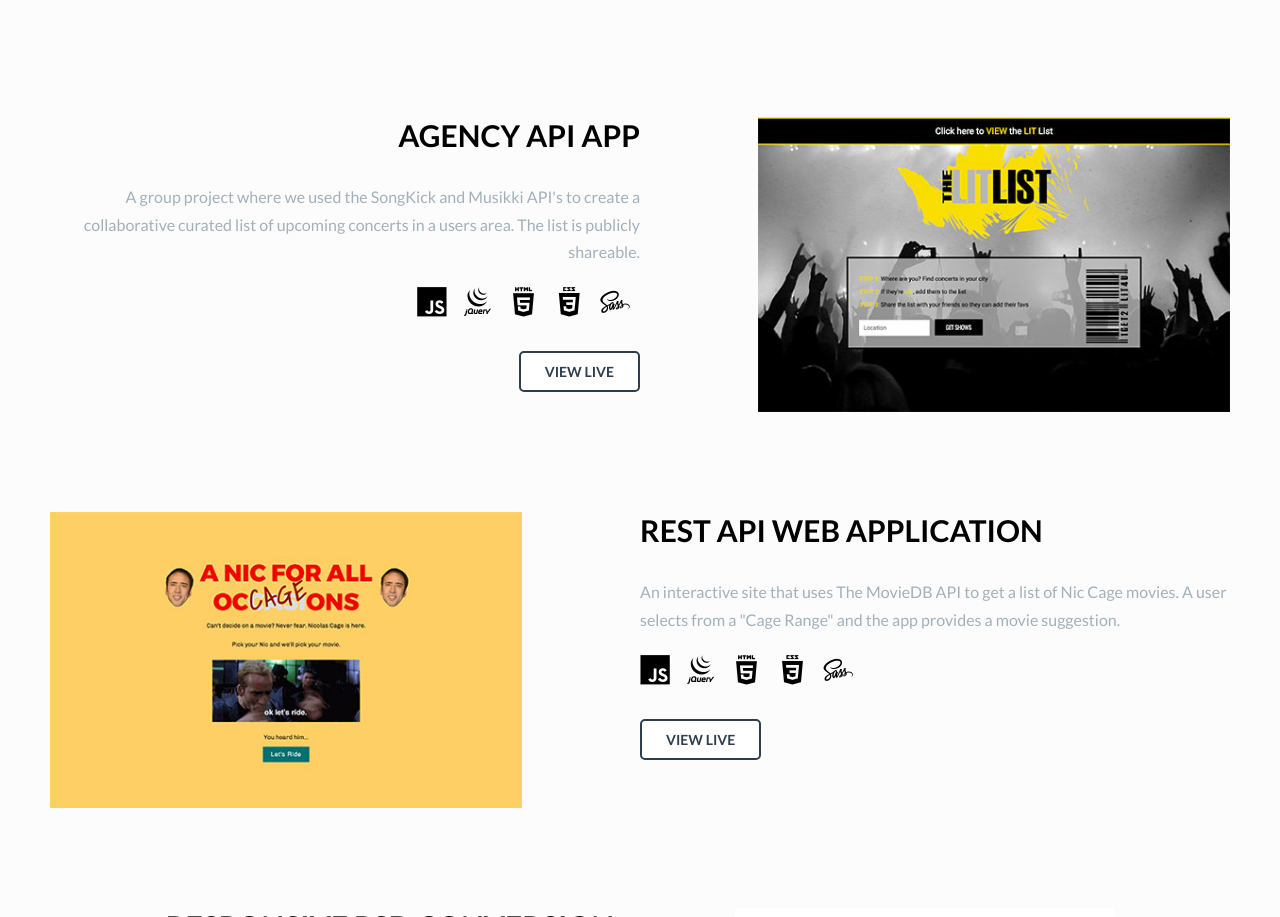
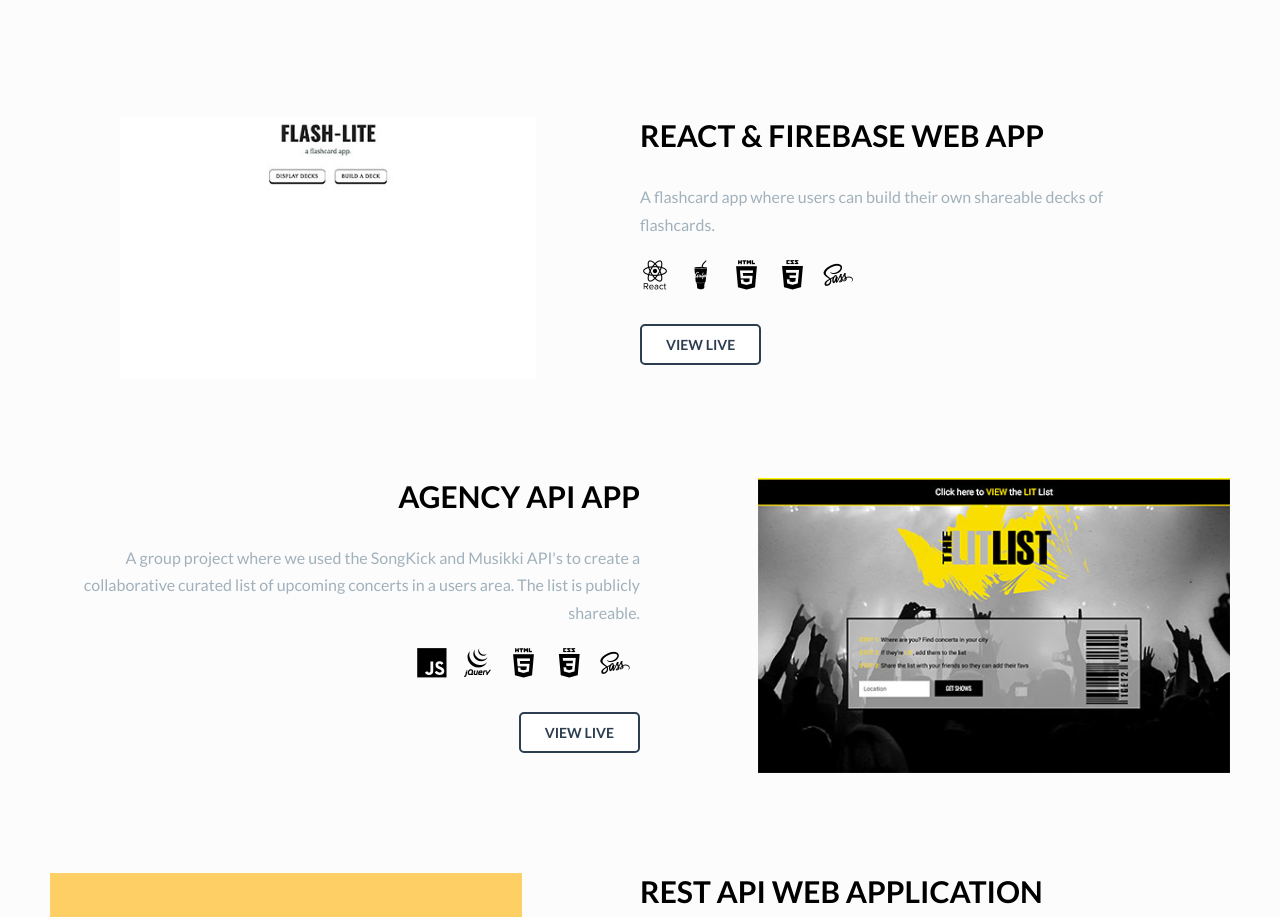
Before and after one commit to evbroom/evbroom, a website: page index.html in a window 1280 px wide. Shown: the part 2308-3225 px from the top of the page. Drawn offline with nearby package versions, Linux system fonts and the light colour scheme.

Commit message:
add react project & image asset

```diff
--- a/index.html
+++ b/index.html
@@ -127,30 +127,31 @@
                     <h2>Portfolio</h2>
                     <div class='project-container'>
 
-                        <!--<div class='project'>
+                        <div class='project'>
                             <div class='image-container'>
-                                <img class='project__image' src="https://unsplash.it/500/300" alt="">
+                                <img class='project__image' src="/assets/project-flashlite.jpg" alt="">
                             </div>
 
                             <div class='description-container'>
                                 <div class='project__heading'>
-                                    <h3 class='project__title'>PSD Conversion</h3>
+                                    <h3 class='project__title'>React & Firebase Web App</h3>
                                 </div>
 
                                 <div class='project__description'>
-                                    <p>Lorem ipsum dolor sit amet, consectetur adipisicing elit. Vitae, illum eligendi suscipit,
-                                        in, aperiam.</p>
+                                    <p>A flashcard app where users can build their own shareable decks of flashcards.</p>
                                 </div>
 
                                 <div class='project__tools'>
+                                    <i class="devicon-react-original-wordmark"></i>
+                                    <i class="devicon-gulp-plain"></i>
                                     <i class="devicon-html5-plain-wordmark"></i>
                                     <i class="devicon-css3-plain-wordmark"></i>
                                     <i class="devicon-sass-original"></i>
                                 </div>
-                                <button class='btn'>View Live</button>
+                                <a href='https://flashcards-199bb.firebaseapp.com/' target='_blank'><button class='btn'>View Live</button></a>
                             </div>
 
-                        </div>-->
+                        </div>
 
                         <div class='project--right'>
                             <div class='image-container--right'>
```
Also changed, not shown: assets/project-flashlite.jpg (added).
